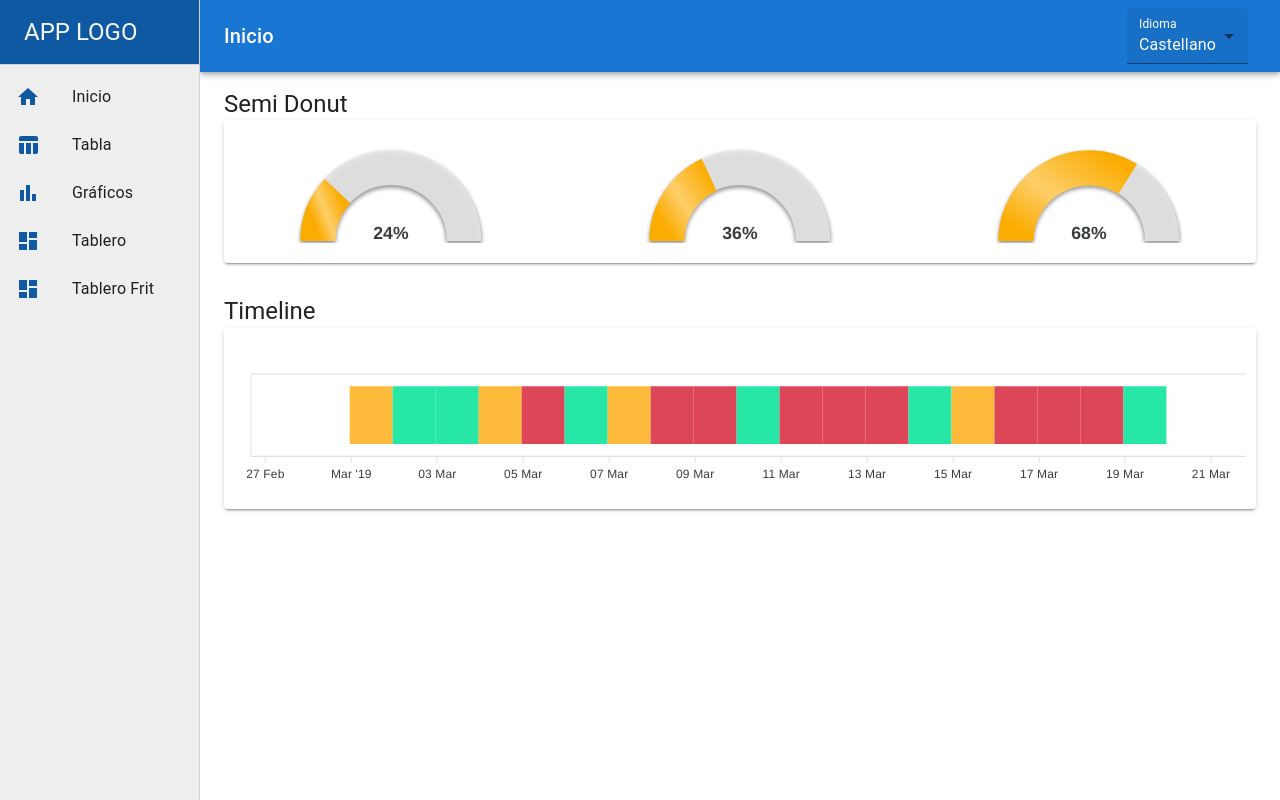
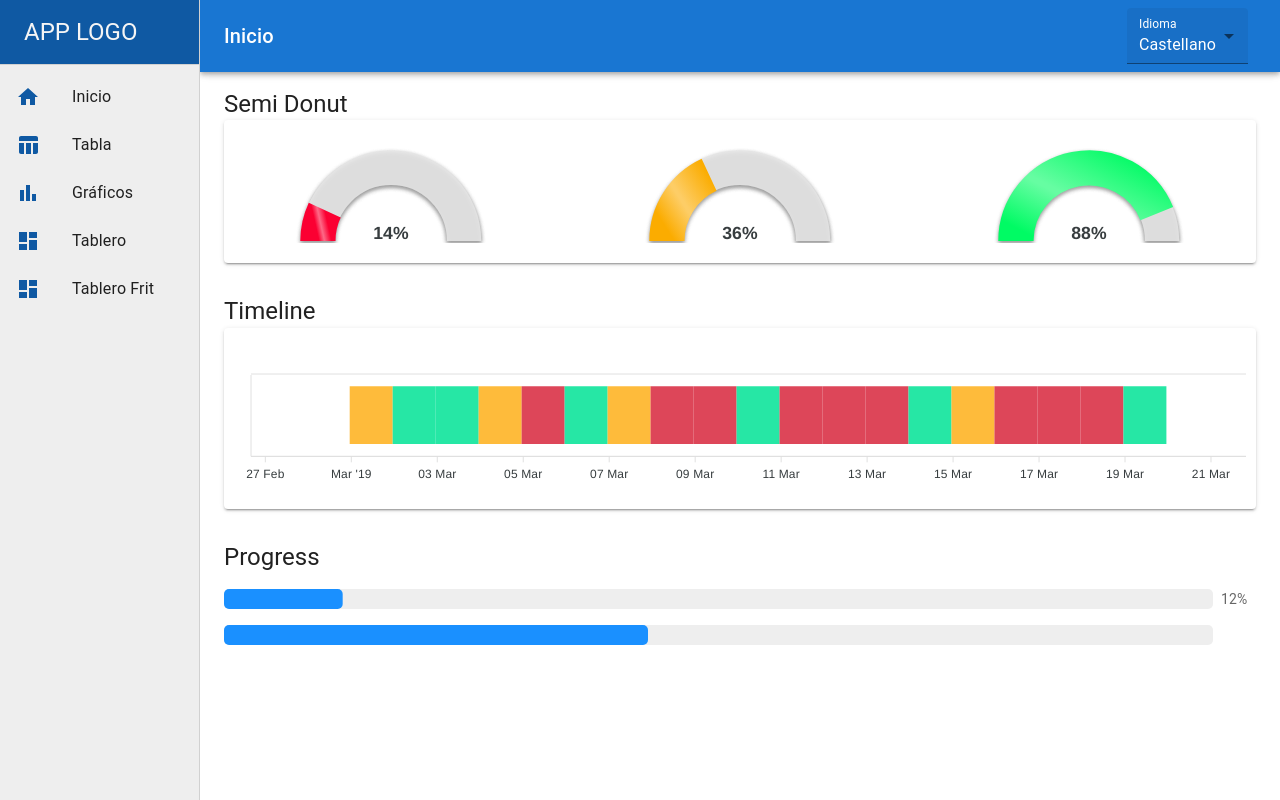
Before and after one commit to adrianamoni/matdemo, a React (Vite) app: page /charts in a window 1280 px wide. Built offline with nearby package versions, Linux system fonts and the light colour scheme.

Commit message:
little corrections

```diff
--- a/src/components/Charts.jsx
+++ b/src/components/Charts.jsx
@@ -2,10 +2,10 @@ import Timeline from "../widgets/timeline/Timeline";
 import { Grid, Paper, Typography } from "@mui/material";
 import React from "react";
 import HalfDoughnut from "../widgets/halfDoughnut/HalfDoughnut";
+import LineProgress from "../widgets/progress/LineProgress";
 
 const Charts = () => {
-  const data = [[24], [36], [68]];
-  const data2 = [[4], [53], [97]];
+  const data = [[14], [36], [88]];
 
   return (
     <>
@@ -33,7 +33,7 @@ const Charts = () => {
             Timeline
           </Typography>
         </Grid>
-        <Grid item xs={12}>
+        <Grid item xs={12} sx={{ mb: 3 }}>
           <Paper elevation={2}>
             <Grid container spacing={2}>
               <Grid item xs={12}>
@@ -42,6 +42,22 @@ const Charts = () => {
             </Grid>
           </Paper>
         </Grid>
+
+        <Grid item xs={12}>
+          <Typography variant="h5" gutterBottom>
+            Progress
+          </Typography>
+        </Grid>
+        <Grid item xs={12} sx={{ mb: 3 }}>
+          <Grid container spacing={2}>
+            <Grid item xs={12}>
+              <LineProgress value={12} />
+            </Grid>
+            <Grid item xs={12}>
+              <LineProgress indeterminate={true} />
+            </Grid>
+          </Grid>
+        </Grid>
       </Grid>
     </>
   );
--- a/src/components/Dashboard.jsx
+++ b/src/components/Dashboard.jsx
@@ -115,7 +115,16 @@ const Dashboard = () => {
             </Grid>
           </Grid>
           {/* <Divider orientation="vertical" /> */}
-          <Grid container item spacing={3} xs={12} sm={12} md={12} lg={4}>
+          <Grid
+            container
+            item
+            spacing={3}
+            xs={12}
+            sm={12}
+            md={12}
+            lg={4}
+            justifyContent={"center"}
+          >
             <Grid item>
               <CardItem color={blue[600]} line="L002" />
             </Grid>
@@ -126,7 +135,16 @@ const Dashboard = () => {
               <CardItem color={orange[600]} line="L002" />
             </Grid>
           </Grid>
-          <Grid container item spacing={3} xs={12} sm={12} md={12} lg={4}>
+          <Grid
+            container
+            item
+            spacing={3}
+            xs={12}
+            sm={12}
+            md={12}
+            lg={4}
+            justifyContent={"center"}
+          >
             <Grid item>
               <CardItem color={blue[600]} line="L003" />
             </Grid>
--- a/src/components/fritdashboardTabs/General.jsx
+++ b/src/components/fritdashboardTabs/General.jsx
@@ -58,7 +58,7 @@ const General = () => {
                     </Typography>
                   </Grid>
                   <Grid item xs={6}>
-                    <Typography align="right">{slug}12%</Typography>
+                    <Typography align="right">12%</Typography>
                   </Grid>
                 </Grid>
               </ListItem>
--- a/src/widgets/progress/LineProgress.jsx
+++ b/src/widgets/progress/LineProgress.jsx
@@ -17,16 +17,19 @@ const StyledLinearProgress = styled(LinearProgress)(({ theme }) => ({
   },
 }));
 
-const LineProgress = ({ value }) => {
+const LineProgress = ({ value, indeterminate }) => {
   return (
     <Box sx={{ display: "flex", alignItems: "center" }}>
       <Box sx={{ width: "100%", mr: 1 }}>
-        <StyledLinearProgress variant="determinate" value={value || 0} />
+        <StyledLinearProgress
+          variant={indeterminate ? "indeterminate" : "determinate"}
+          value={value || 0}
+        />
       </Box>
       <Box sx={{ minWidth: 35 }}>
-        <Typography variant="body2" color="text.secondary">{`${Math.round(
-          value
-        )}%`}</Typography>
+        <Typography variant="body2" color="text.secondary">
+          {value ? `${Math.round(value)}%` : ""}
+        </Typography>
       </Box>
     </Box>
   );
```
